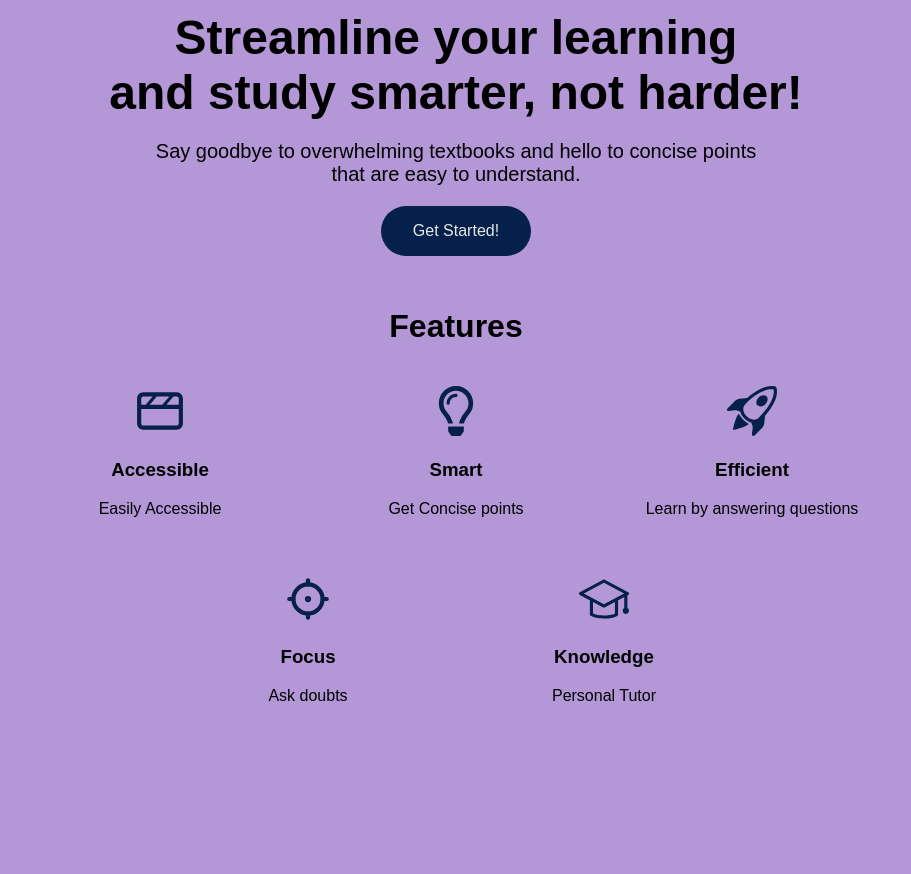
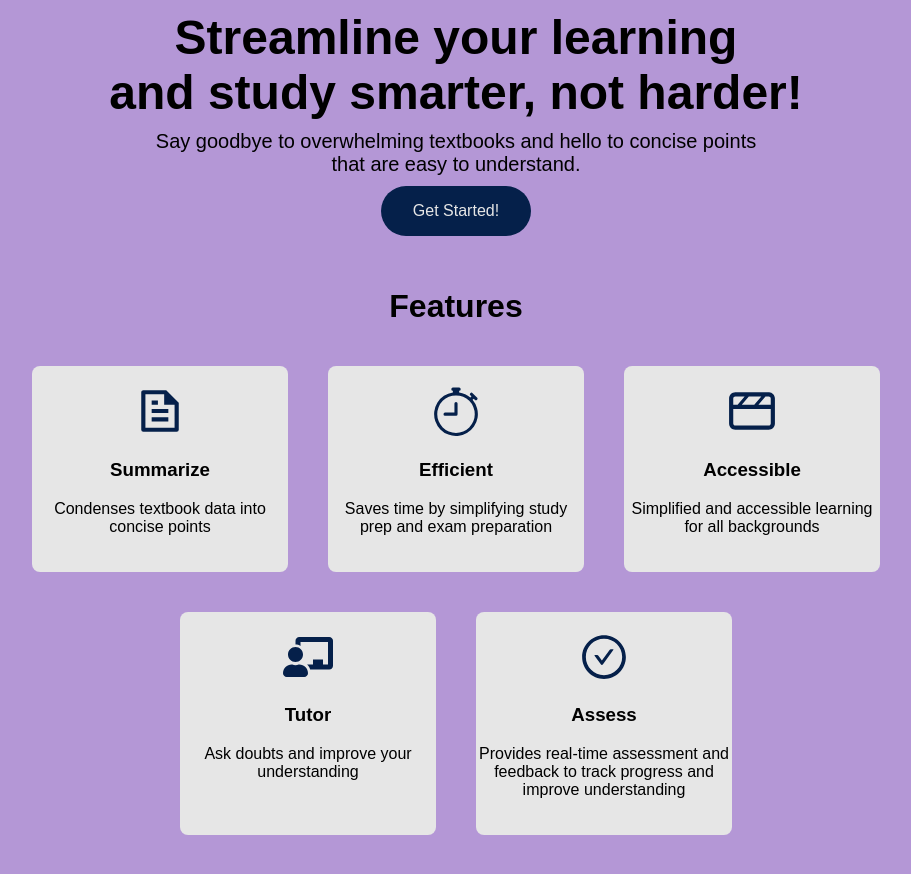
Before and after one commit to Vishruth-S/project-tiger, a React (Create React App) app: page / in a window 1280 px wide. Shown: the part 500-1374 px from the top of the page, without its empty margins (184-1095 px from the left). Before the commit the page ends 1271 px from the top, so only its background shows below. Built offline with nearby package versions, Linux system fonts and the light colour scheme.

Commit message:
features ui

```diff
--- a/src/Components/Landing.css
+++ b/src/Components/Landing.css
@@ -29,9 +29,12 @@ body {
 .landing-sub-content {
     text-align: center;
     font-size: 20px;
+    margin-top: 10px;
+    margin-bottom: 10px;
 }
 
 .landing-button {
+    margin: 0px;
     padding: 16px 32px;
     background-color: #05204A;
     border-radius: 42px;
@@ -62,6 +65,9 @@ body {
 .uses-item {
     margin: 20px 20px;
     width: 25%;
+    background-color: #E6E6E6;
+    padding: 20px 0px;
+    border-radius: 8px;
 }
 
 .uses-item svg {
--- a/src/Components/Landing.js
+++ b/src/Components/Landing.js
@@ -2,11 +2,11 @@ import React from 'react'
 import './Landing.css'
 import landing from '../Assets/landing-pic.png'
 import { Link } from 'react-router-dom'
-import { BsRocketTakeoff } from 'react-icons/bs'
-import { CgClapperBoard } from 'react-icons/cg'
-import { FaRegLightbulb } from 'react-icons/fa'
-import { TbFocus2 } from 'react-icons/tb'
-import { SlGraduation } from 'react-icons/sl'
+import { RiFileTextLine} from 'react-icons/ri';
+import { CgClapperBoard } from 'react-icons/cg';
+import { BsStopwatch } from 'react-icons/bs';
+import { AiOutlineCheckCircle } from 'react-icons/ai';
+import { FaChalkboardTeacher } from 'react-icons/fa';
 
 const Landing = () => {
     return (
@@ -24,29 +24,29 @@ const Landing = () => {
                 <h1 className='section-heading'>Features</h1>
                 <div className='uses-container'>
                     <div className='uses-item'>
+                        <RiFileTextLine />
+                        <h3>Summarize</h3>
+                        <p> Condenses textbook data into concise points</p>
+                    </div>
+                    <div className='uses-item'>
+                        <BsStopwatch />
+                        <h3>Efficient</h3>
+                        <p>Saves time by simplifying study prep and exam preparation</p>
+                    </div>
+                    <div className='uses-item'>
                         <CgClapperBoard />
                         <h3>Accessible</h3>
-                        <p>Easily Accessible</p>
+                        <p>Simplified and accessible learning for all backgrounds</p>
                     </div>
                     <div className='uses-item'>
-                        <FaRegLightbulb />
-                        <h3>Smart</h3>
-                        <p>Get Concise points</p>
+                        <FaChalkboardTeacher />
+                        <h3>Tutor</h3>
+                        <p>Ask doubts and improve your understanding</p>
                     </div>
                     <div className='uses-item'>
-                        <BsRocketTakeoff />
-                        <h3>Efficient</h3>
-                        <p>Learn by answering questions</p>
-                    </div>
-                    <div className='uses-item'>
-                        <TbFocus2 />
-                        <h3>Focus</h3>
-                        <p>Ask doubts</p>
-                    </div>
-                    <div className='uses-item'>
-                        <SlGraduation />
-                        <h3>Knowledge</h3>
-                        <p>Personal Tutor</p>
+                        <AiOutlineCheckCircle />
+                        <h3>Assess</h3>
+                        <p> Provides real-time assessment and feedback to track progress and improve understanding</p>
                     </div>
                 </div>
             </div>
```
